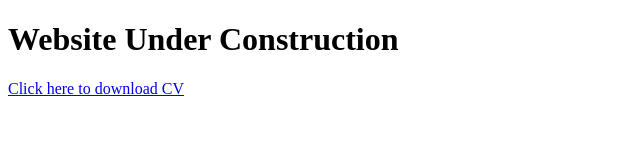
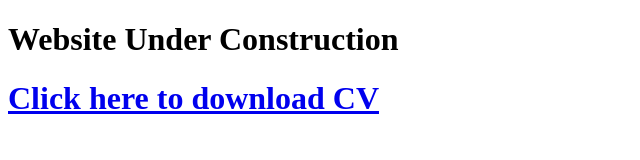
Before and after one commit to vasuhooda/vasuhooda.github.io, a plain HTML site: page index.html in a window 1280 px wide. Shown: the whole page, without its empty margins (0-640 px from the left). Drawn offline with Linux system fonts and the light colour scheme.

Commit message:
Update index.html

```diff
--- a/index.html
+++ b/index.html
@@ -8,7 +8,7 @@
 
 <body>
   <h1>Website Under Construction</h1>
-  <a href="/damanveer-grewal-cv.pdf"> Click here to download CV</a>
+  <h1><a href="/damanveer-grewal-cv.pdf"> Click here to download CV</a></h1>
 </body>
 
 </html>
```
